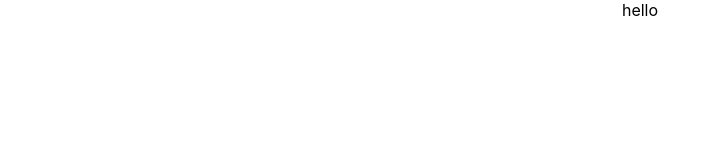
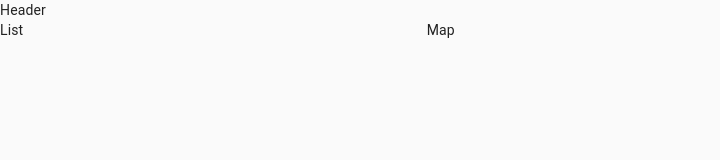
Before and after one commit to AbayIbrayev/travel-mate, a React (Create React App) app: page / in a window 1280 px wide. Shown: the top 160 px of the page, without its empty margins (0-720 px from the left). Built offline with nearby package versions, Linux system fonts and the light colour scheme.

Commit message:
initial layout + project structure set up

```diff
--- a/src/App.js
+++ b/src/App.js
@@ -1,7 +1,27 @@
 import './App.css';
+import React, { Fragment } from 'react';
+
+import { CssBaseline, Grid } from '@material-ui/core';
+
+import Header from './components/Header/header.component';
+import List from './components/List/list.component';
+import Map from './components/Map/map.component';
 
 function App() {
-  return <div className='App'>hello</div>;
+  return (
+    <Fragment>
+      <CssBaseline />
+      <Header />
+      <Grid container spacing={3} style={{ width: '100%' }}>
+        <Grid item xs={12} md={4}>
+          <List />
+        </Grid>
+        <Grid item xs={12} md={8}>
+          <Map />
+        </Grid>
+      </Grid>
+    </Fragment>
+  );
 }
 
 export default App;
--- /dev/null
+++ b/src/components/Header/header.component.jsx
@@ -0,0 +1,7 @@
+import React from 'react';
+
+const Header = () => {
+  return <div>Header</div>;
+};
+
+export default Header;
--- /dev/null
+++ b/src/components/List/list.component.jsx
@@ -0,0 +1,7 @@
+import React from 'react';
+
+const List = () => {
+  return <div>List</div>;
+};
+
+export default List;
--- /dev/null
+++ b/src/components/Map/map.component.jsx
@@ -0,0 +1,7 @@
+import React from 'react';
+
+const Map = () => {
+  return <div>Map</div>;
+};
+
+export default Map;
```
Also changed, not shown: src/components/PlaceDetails/placeDetails.component.jsx (added, +7 -0 lines), src/components/Header/header.styles.js (added), src/components/List/list.styles.js (added), src/components/Map/map.styles.js (added), src/components/PlaceDetails/placeDetails.styles.js (added).
